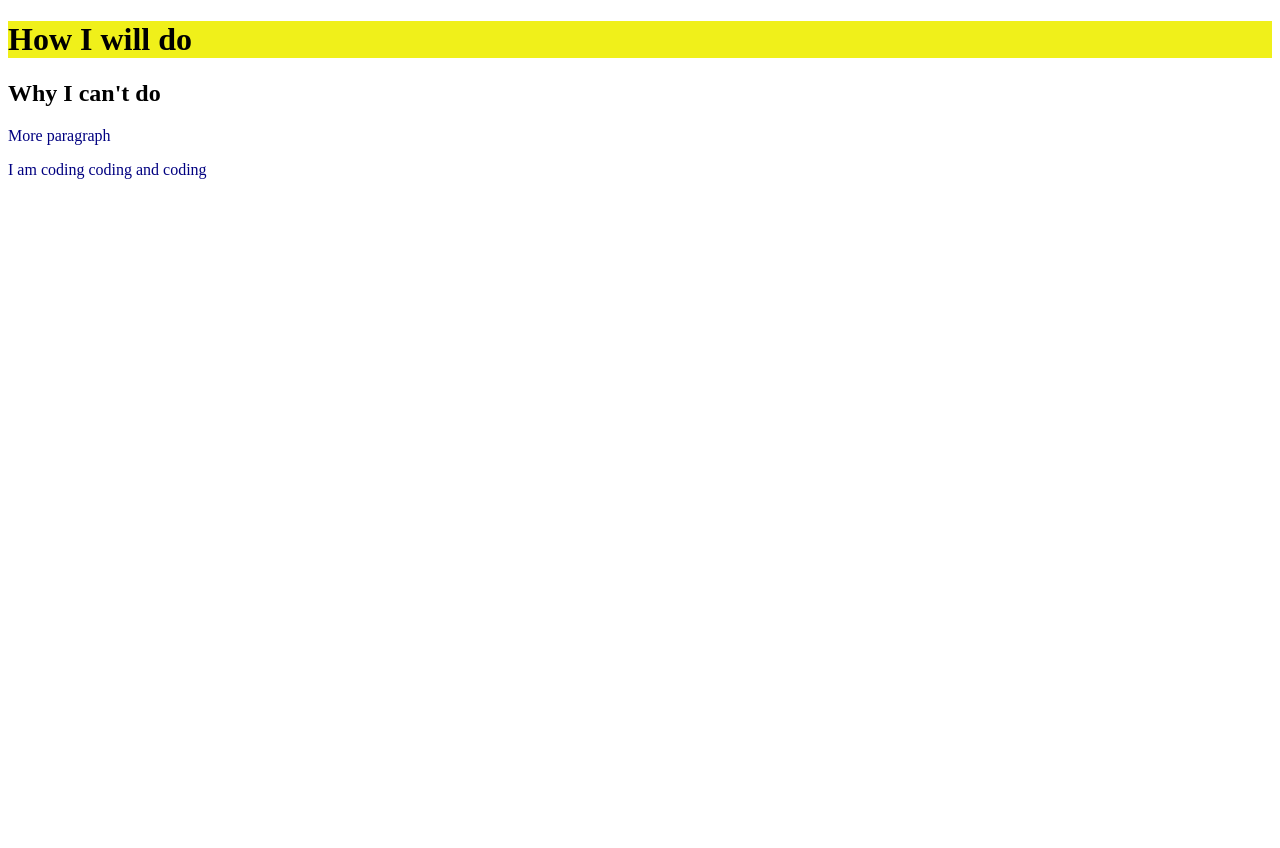
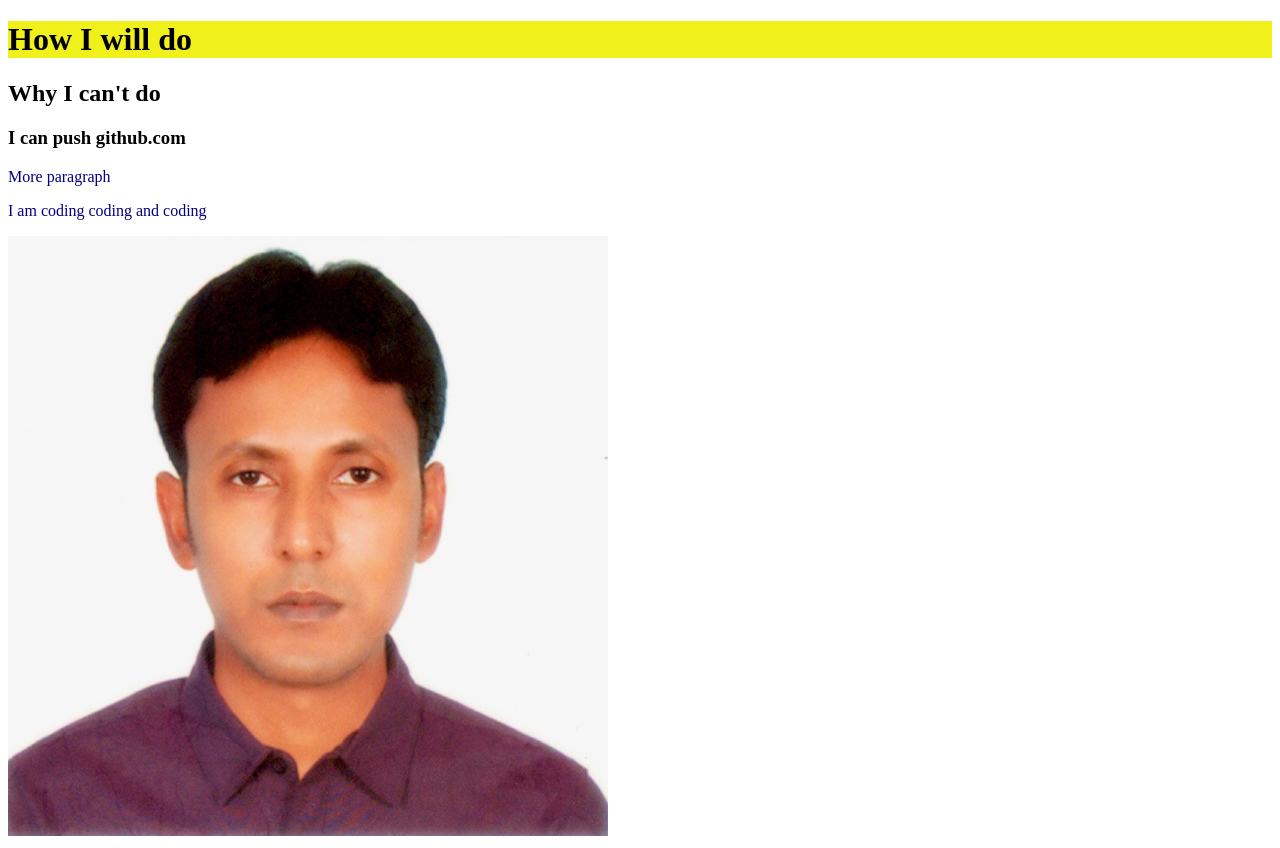
Before and after one commit to mhsujon52/mama-i-can, a plain HTML site: page index.html in a window 1280 px wide. Before the commit the page ends 800 px from the top, so only its background shows below. Drawn offline with Linux system fonts and the light colour scheme.

Commit message:
immage add 1

```diff
--- a/index.html
+++ b/index.html
@@ -10,7 +10,9 @@
 <body>
     <h1>How I will do</h1>
     <h2>Why I can't do</h2>
+    <h3>I can push github.com</h3>
     <p>More paragraph</p>
     <p>I am coding coding and coding</p>
+    <img src="Mehedi Hasan.jpg" alt="">
 </body>
 </html>
```
Also changed, not shown: Mehedi Hasan.jpg (added), download.jpg (added), istockphoto-998249904-1024x1024.jpg (added).
